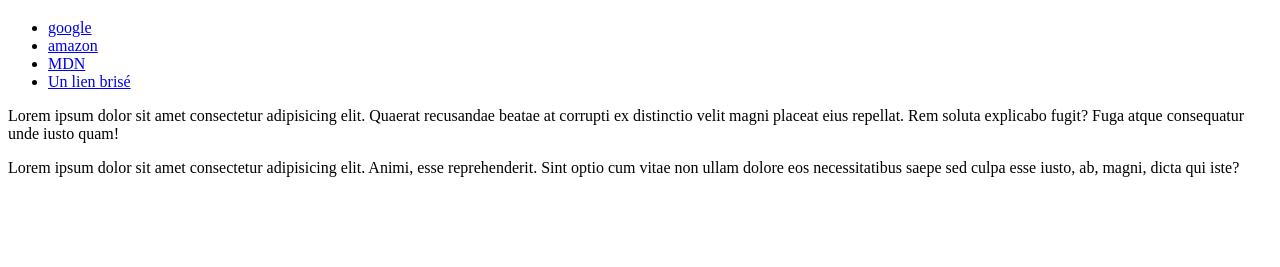
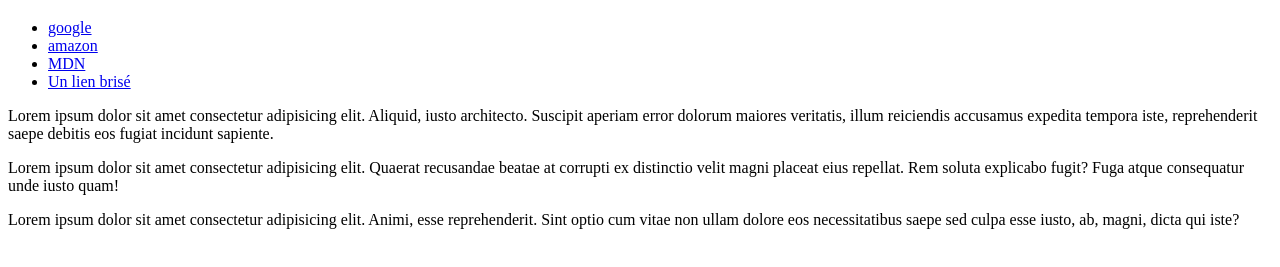
Before and after one commit to JeremyDallain/isfac-ci-cd, a website: page index.html in a window 1280 px wide. Shown: the part 61-328 px from the top of the page. Drawn offline with Linux system fonts and the light colour scheme.

Commit message:
Ajouter un paragraphe de lorem ipsum dans index.html

```diff
--- a/index.html
+++ b/index.html
@@ -5,6 +5,7 @@
     <meta name="viewport" content="width=device-width, initial-scale=1.0" />
     <title>Isfac CI / CD</title>
   </head>
+
   <body>
     <h1>Hello World ! Contraintes</h1>
     <ul>
@@ -13,6 +14,12 @@
       <li><a href="https://developer.mozilla.org/fr/">MDN</a></li>
       <li><a href="https://www.jenexistepas.com">Un lien brisé</a></li>
     </ul>
+    <p>
+      Lorem ipsum dolor sit amet consectetur adipisicing elit. Aliquid, iusto
+      architecto. Suscipit aperiam error dolorum maiores veritatis, illum
+      reiciendis accusamus expedita tempora iste, reprehenderit saepe debitis
+      eos fugiat incidunt sapiente.
+    </p>
     <p>
       Lorem ipsum dolor sit amet consectetur adipisicing elit. Quaerat
       recusandae beatae at corrupti ex distinctio velit magni placeat eius
```
